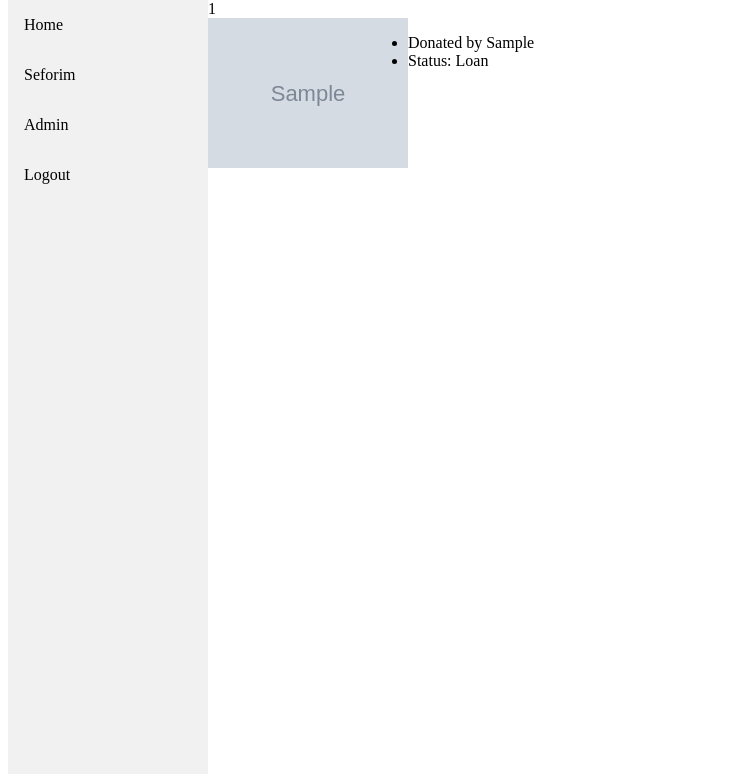
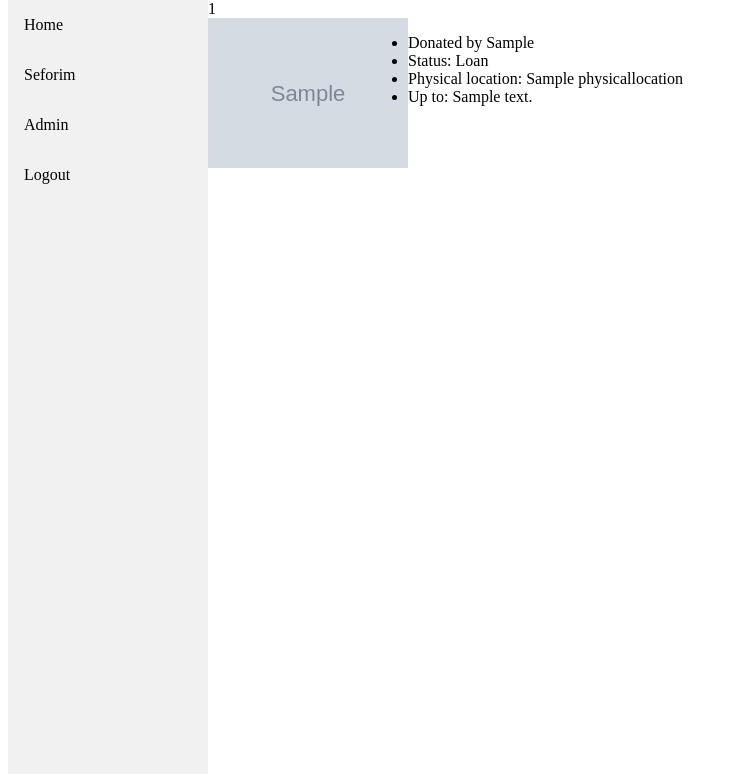
Before and after one commit to MosheSteinberg/sifrei-torah, a Django app: page /seforim/1/ in a window 1280 px wide. Shown: the part 26-800 px from the top of the page, without its empty margins (0-737 px from the left). Run offline with Django 3.2, Linux system fonts and the light colour scheme; a user stored in the database is signed in; tables that the repository leaves empty hold one stand-in row (values such as "Sample post"); grey boxes marked "Sample" are stand-in pictures.

Commit message:
Templates updated to give more info about sefarim

```diff
--- a/tracker/templates/tracker/individual_sefer.html
+++ b/tracker/templates/tracker/individual_sefer.html
@@ -10,5 +10,7 @@
 <ul>
     <li>Donated by {{sefer.donator}}</li>
     <li>Status: {{sefer.current_ownership}}</li>
+    <li>Physical location: {{sefer.physical_location}}</li>
+    <li>Up to: {{sefer.location_in_text}}</li>
 </ul>
 {% endblock %}
--- a/tracker/templates/tracker/seforim_index.html
+++ b/tracker/templates/tracker/seforim_index.html
@@ -5,7 +5,7 @@
 {% if seforim %}
     <ul>
     {% for sefer in seforim %}
-        <li><a href="{% url 'tracker:individual-sefer' sefer.id %}">{{ sefer.donator }}</a></li>
+        <li><a href="{% url 'tracker:individual-sefer' sefer.id %}">{{sefer.id}} - {{ sefer.donator }}</a></li>
     {% endfor %}
     </ul>
 {% else %}
```
